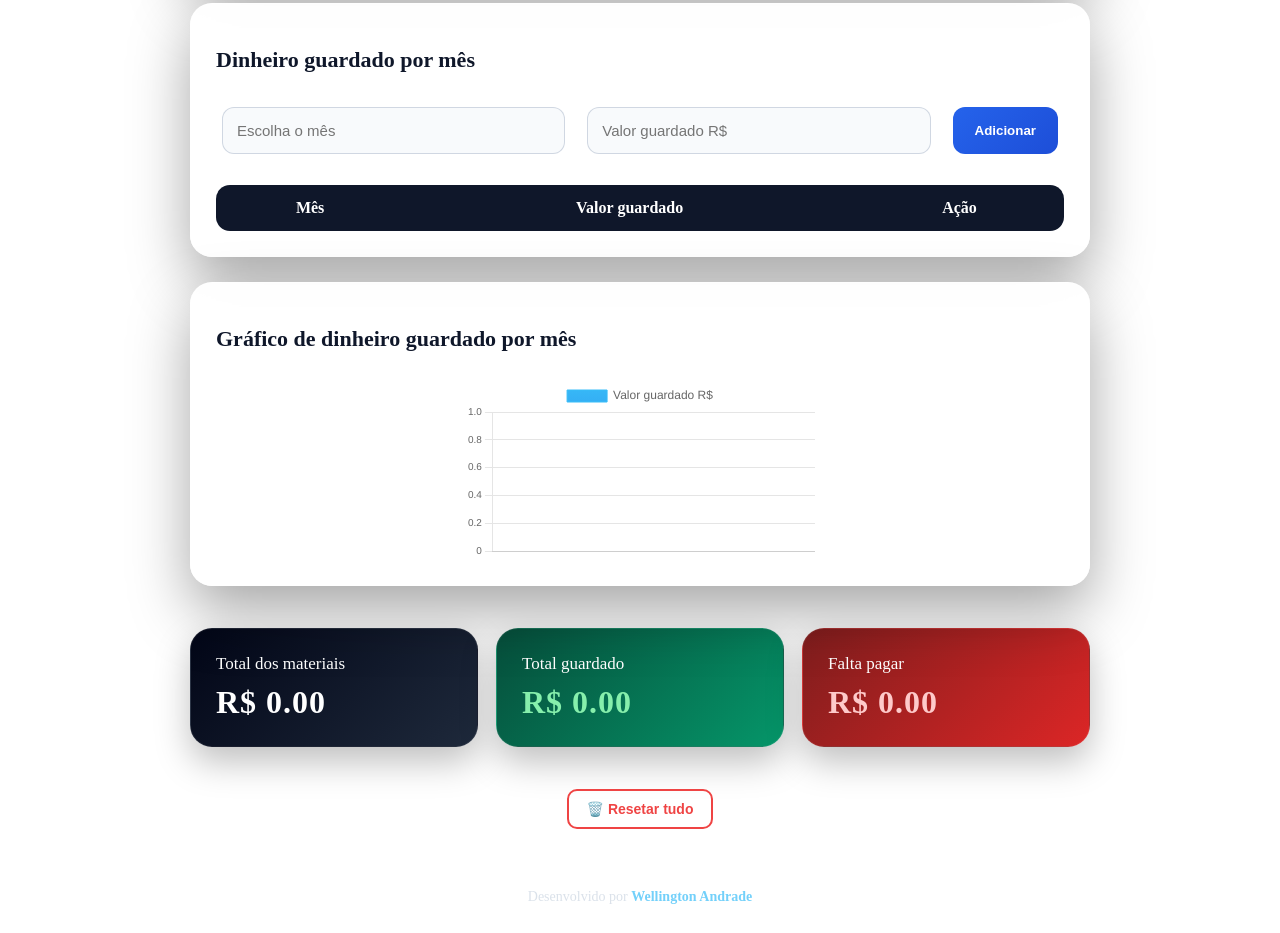
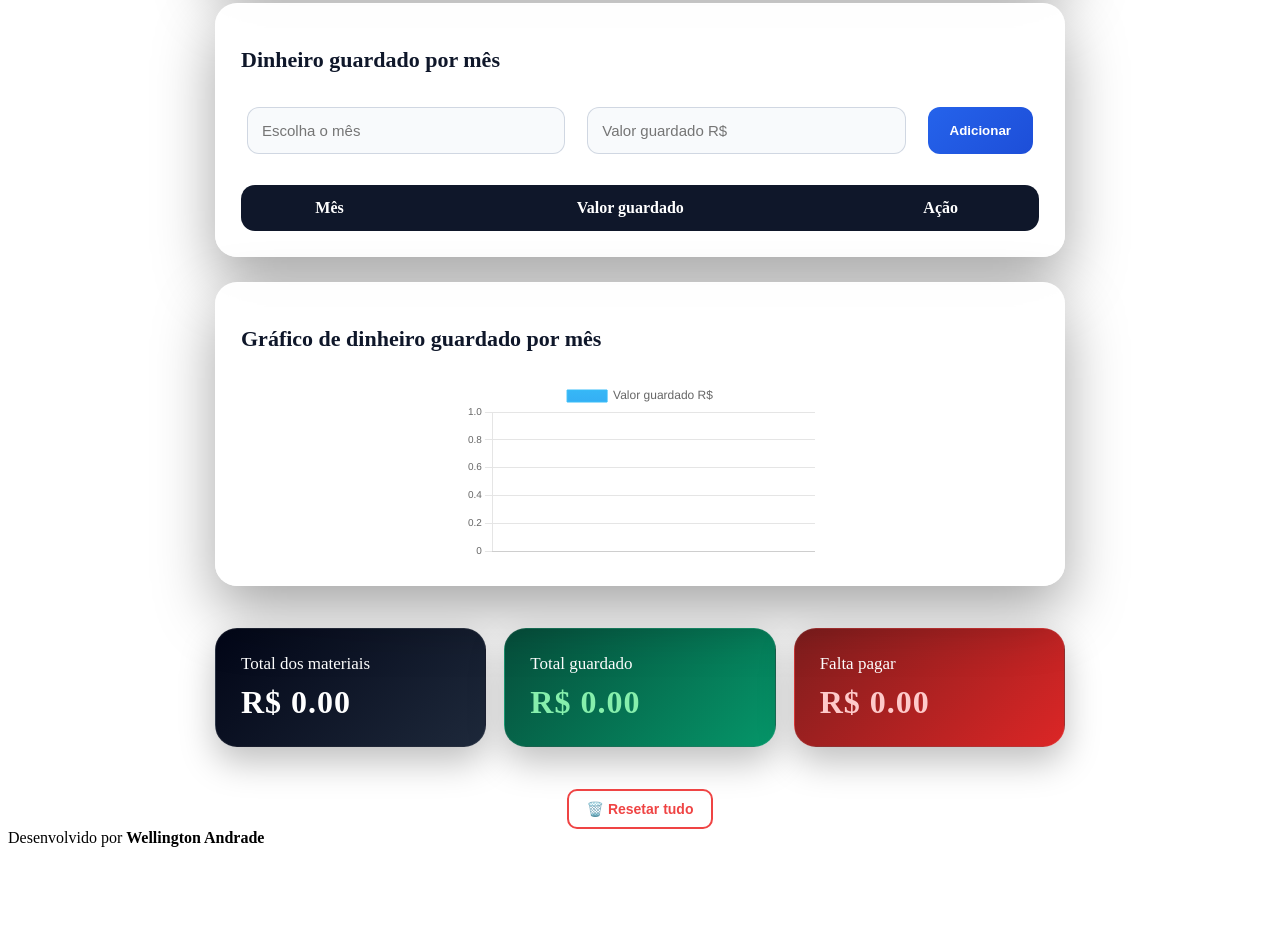
Before and after one commit to WellingtonAndrade26/BuildControl, a plain HTML site: page index.html in a window 1280 px wide. Shown: the part 779-1712 px from the top of the page. After the commit the page ends 1634 px from the top, so only its background shows below. Drawn offline with nearby package versions, Linux system fonts and the light colour scheme.

Commit message:
change container | body | background

```diff
--- a/style.css
+++ b/style.css
@@ -358,13 +358,12 @@ tr:hover {
 
 @media (max-width: 350px) {
   body {
-  min-height: 50vh;
+  min-height: 100vh;
   background:
     radial-gradient(circle at 20% 20%, rgba(37, 99, 235, 0.15), transparent),
     radial-gradient(circle at 80% 30%, rgba(56, 189, 248, 0.15), transparent),
     radial-gradient(circle at 50% 80%, rgba(16, 185, 129, 0.1), transparent),
     #0f172a;
-
   padding: 40px 0;
 }
 
@@ -390,11 +389,9 @@ tr:hover {
    CONTAINER
 ============================= */
 .container {
-  max-width: 900px;   /* largura do app */
-  margin: 0 auto;     /* centraliza */
-  padding: 0 15px;    /* respiro lateral */
-}
-
+  max-width: 850px;
+  margin: 0 auto;
+  padding: 0 15px;
 /* =============================
    TOAST (MENSAGEM)
 ============================= */
```
